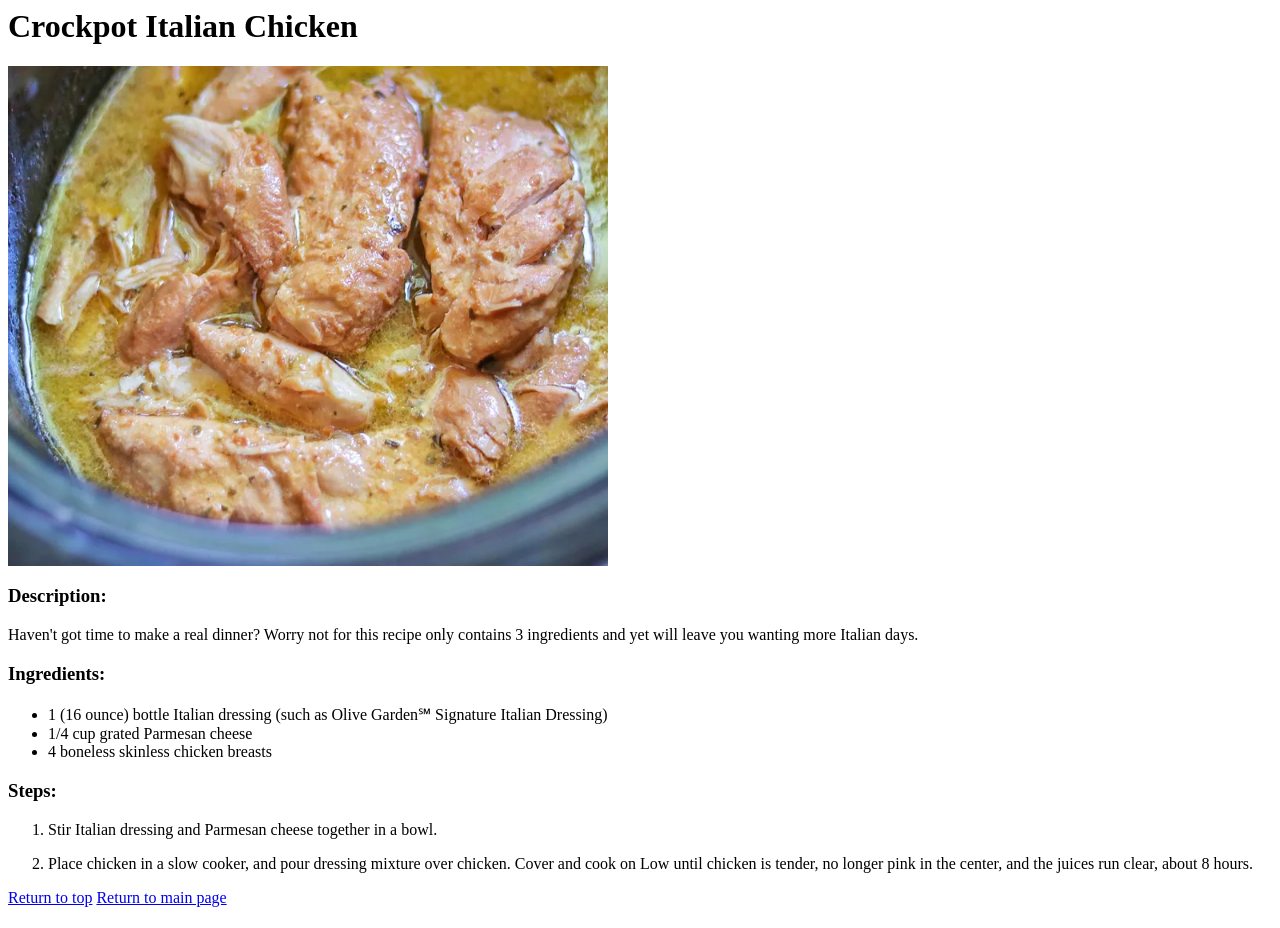
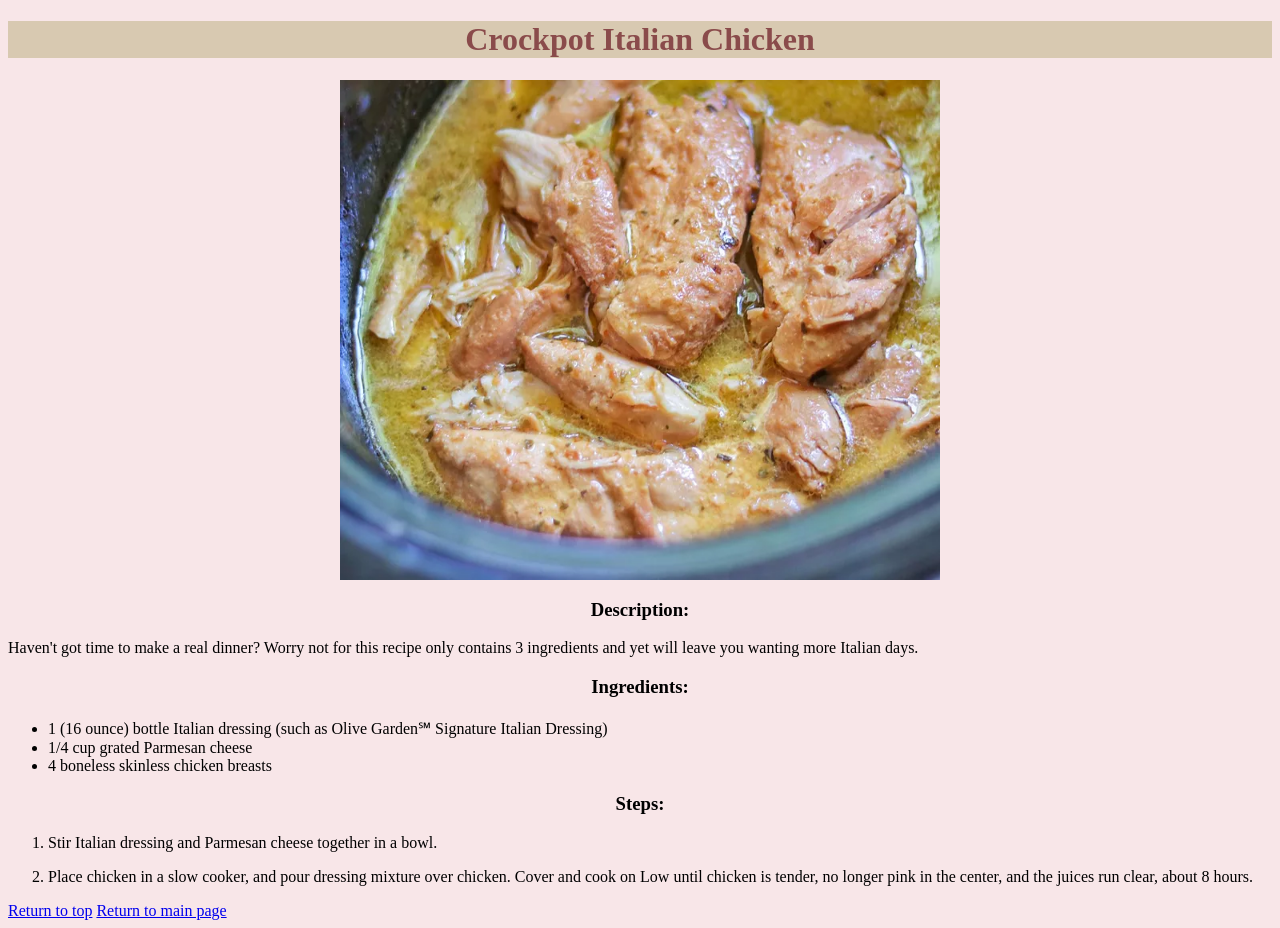
Before and after one commit to DanielAcosta11/odin-recipes, a plain HTML site: page recipes/crockpot-italian-chicken.html in a window 1280 px wide. Drawn offline with Linux system fonts and the light colour scheme.

Commit message:
Modified Crockpot page headings and background
Combined ids and classes with common properties,
and as a result, modified Crockpot page's main
heading color and font, and the page's background
color. Centered headings and properly formatted
the page's HTML.

```diff
--- a/recipes/crockpot-italian-chicken.html
+++ b/recipes/crockpot-italian-chicken.html
@@ -1,4 +1,12 @@
-<h1>Crockpot Italian Chicken</h1>
+<!DOCTYPE html>
+<html lang="en">
+    <head>
+        <meta charset="UTF-8">
+        <title>Crockpot Italian Chicken</title>
+        <link rel="stylesheet" href="../styles.css">
+    </head>
+    <body id="crockpot-body">
+        <h1 id="subtitle-crockpot" class="text-color">Crockpot Italian Chicken</h1>
         <img src="../images/Crockpot-Italian-Chicken.webp" alt = "Crockpot Italian Chicken"
         width="600"
         height="500">
@@ -30,3 +38,5 @@
 
         <a href="crockpot-italian-chicken.html">Return to top</a>
         <a href="../index.html">Return to main page</a>
+    </body>
+</html>
--- a/styles.css
+++ b/styles.css
@@ -1,13 +1,36 @@
-#subtitle-home-page {
-    background-color: rgb(243, 192, 116);
+#home-body {
+    background-color: beige;
+}
+
+#caprese-body {
+    background-color: rgb(245, 223, 223);
+}
+
+#crockpot-body {
+    background-color: rgb(248, 230, 232);
+}
+
+#subtitle-home-page,
+#subtitle-caprese,
+#subtitle-crockpot,
+#subtitle-heirloom {
     color: green;
     font-family: "Times New Roman", sans-serif;
     font-weight: bold;
     text-align: center;
 }
 
-#home-body {
-    background-color: beige;
+#subtitle-home-page {
+    background-color: rgb(243, 192, 116);
+}
+
+#subtitle-caprese {
+    background-color: rgb(182, 154, 111);
+}
+
+#subtitle-crockpot.text-color {
+    color: rgb(138, 75, 75);
+    background-color: rgb(216, 201, 177);
 }
 
 img {
@@ -16,18 +39,6 @@ img {
     margin-right: auto;
 }
 
-#subtitle-caprese {
-    background-color: rgb(182, 154, 111);
-    color: green;
-    font-family: "Times New Roman", sans-serif;
-    font-weight: bold;
-    text-align: center;
-}
-
-#caprese-body{
-    background-color: rgb(245, 223, 223);
-}
-
 h3 {
     text-align: center
 }
```
Lines whose indentation alone changed are shown as unchanged.
